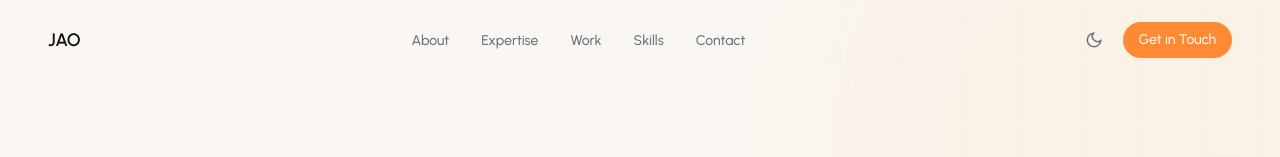
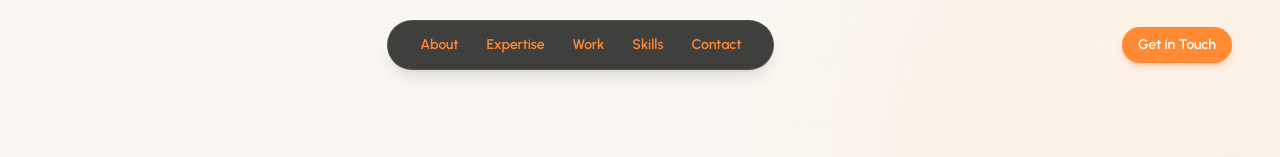
Before and after one commit to devosumba/digital-marketing-portfolio, a Next.js app: page / in a window 1280 px wide. Shown: the top 157 px of the page. Built offline with nearby package versions, Linux system fonts and the light colour scheme.

Commit message:
Add hero image, pill-style navbar with orange nav items, add PROJECT.md

```diff
--- a/components/Navbar.tsx
+++ b/components/Navbar.tsx
@@ -13,7 +13,7 @@ const navLinks = [
 
 function SunIcon() {
   return (
-    <svg width="18" height="18" fill="none" stroke="currentColor" strokeWidth="2" viewBox="0 0 24 24">
+    <svg width="17" height="17" fill="none" stroke="currentColor" strokeWidth="2" viewBox="0 0 24 24">
       <circle cx="12" cy="12" r="5" />
       <path d="M12 1v2M12 21v2M4.22 4.22l1.42 1.42M18.36 18.36l1.42 1.42M1 12h2M21 12h2M4.22 19.78l1.42-1.42M18.36 5.64l1.42-1.42" />
     </svg>
@@ -22,14 +22,13 @@ function SunIcon() {
 
 function MoonIcon() {
   return (
-    <svg width="18" height="18" fill="none" stroke="currentColor" strokeWidth="2" viewBox="0 0 24 24">
+    <svg width="17" height="17" fill="none" stroke="currentColor" strokeWidth="2" viewBox="0 0 24 24">
       <path d="M21 12.79A9 9 0 1111.21 3 7 7 0 0021 12.79z" />
     </svg>
   );
 }
 
 export default function Navbar() {
-  const [scrolled, setScrolled] = useState(false);
   const [menuOpen, setMenuOpen] = useState(false);
   const [theme, setTheme] = useState<"light" | "dark">("light");
 
@@ -38,12 +37,6 @@ export default function Navbar() {
     const prefersDark = window.matchMedia("(prefers-color-scheme: dark)").matches;
     const initial = stored === "dark" || (!stored && prefersDark) ? "dark" : "light";
     setTheme(initial);
-  }, []);
-
-  useEffect(() => {
-    const onScroll = () => setScrolled(window.scrollY > 20);
-    window.addEventListener("scroll", onScroll, { passive: true });
-    return () => window.removeEventListener("scroll", onScroll);
   }, []);
 
   const toggleTheme = () => {
@@ -60,60 +53,55 @@ export default function Navbar() {
   };
 
   return (
-    <header
-      className={`fixed top-0 left-0 right-0 z-50 transition-all duration-300 ${
-        scrolled
-          ? "bg-off-white/90 dark:bg-charcoal/90 backdrop-blur-md shadow-sm border-b border-border dark:border-border-dark"
-          : "bg-transparent"
-      }`}
-    >
-      <nav className="max-w-7xl mx-auto px-6 md:px-12 flex items-center justify-between h-16 md:h-20">
+    <header className="fixed top-0 left-0 right-0 z-50 pointer-events-none">
+      <div className="max-w-7xl mx-auto px-6 md:px-12 pt-5 flex items-center justify-between pointer-events-auto">
+
         {/* Logo */}
         <button
           onClick={() => scrollTo("#hero")}
-          className="font-display text-lg font-semibold tracking-tight text-charcoal dark:text-off-white hover:text-accent dark:hover:text-accent-hover transition-colors"
+          className="font-bold text-lg tracking-tight text-off-white dark:text-off-white hover:text-accent transition-colors"
         >
           JAO
         </button>
 
-        {/* Desktop links */}
-        <ul className="hidden md:flex items-center gap-8">
+        {/* Island pill — desktop only */}
+        <nav
+          className="hidden md:flex items-center gap-1 px-5 py-2.5 rounded-full bg-charcoal/80 dark:bg-charcoal/90 backdrop-blur-md border border-white/10 shadow-lg"
+          aria-label="Main navigation"
+        >
           {navLinks.map((link) => (
-            <li key={link.href}>
-              <button
-                onClick={() => scrollTo(link.href)}
-                className="text-sm font-medium text-muted dark:text-gray-400 hover:text-accent dark:hover:text-accent-hover transition-colors relative group"
-              >
-                {link.label}
-                <span className="absolute -bottom-0.5 left-0 w-0 h-px bg-accent group-hover:w-full transition-all duration-300" />
-              </button>
-            </li>
+            <button
+              key={link.href}
+              onClick={() => scrollTo(link.href)}
+              className="px-3 py-1 rounded-full text-sm font-semibold text-accent hover:bg-white/10 transition-all duration-200"
+            >
+              {link.label}
+            </button>
           ))}
-        </ul>
+        </nav>
 
         {/* Right controls */}
-        <div className="flex items-center gap-3">
+        <div className="flex items-center gap-2">
           <button
             onClick={toggleTheme}
             aria-label="Toggle theme"
-            className="p-2 rounded-full text-muted dark:text-gray-400 hover:text-accent dark:hover:text-accent-hover hover:bg-surface dark:hover:bg-surface-dark transition-all"
+            className="p-2 rounded-full text-off-white/70 hover:text-accent hover:bg-white/10 transition-all"
           >
             {theme === "dark" ? <SunIcon /> : <MoonIcon />}
           </button>
 
-          <a
-            href="#contact"
-            onClick={(e) => { e.preventDefault(); scrollTo("#contact"); }}
-            className="hidden md:inline-flex items-center gap-2 px-4 py-2 rounded-full bg-accent text-off-white text-sm font-medium hover:bg-accent-hover transition-colors"
+          <button
+            onClick={() => scrollTo("#contact")}
+            className="hidden md:inline-flex items-center px-4 py-2 rounded-full bg-accent text-white text-sm font-semibold hover:bg-accent-hover transition-colors shadow-md shadow-accent/30"
           >
             Get in Touch
-          </a>
+          </button>
 
           {/* Mobile hamburger */}
           <button
             onClick={() => setMenuOpen(!menuOpen)}
             aria-label="Toggle menu"
-            className="md:hidden p-2 text-charcoal dark:text-off-white"
+            className="md:hidden p-2 text-off-white"
           >
             <svg width="22" height="22" viewBox="0 0 22 22" fill="none" stroke="currentColor" strokeWidth="2">
               {menuOpen ? (
@@ -124,32 +112,33 @@ export default function Navbar() {
             </svg>
           </button>
         </div>
-      </nav>
+      </div>
 
-      {/* Mobile menu */}
+      {/* Mobile menu — full dropdown */}
       <AnimatePresence>
         {menuOpen && (
           <motion.div
-            initial={{ opacity: 0, height: 0 }}
-            animate={{ opacity: 1, height: "auto" }}
-            exit={{ opacity: 0, height: 0 }}
-            className="md:hidden bg-off-white dark:bg-charcoal border-t border-border dark:border-border-dark overflow-hidden"
+            initial={{ opacity: 0, y: -8 }}
+            animate={{ opacity: 1, y: 0 }}
+            exit={{ opacity: 0, y: -8 }}
+            transition={{ duration: 0.2 }}
+            className="md:hidden mx-4 mt-2 rounded-2xl bg-charcoal/95 backdrop-blur-md border border-white/10 shadow-xl overflow-hidden pointer-events-auto"
           >
-            <ul className="px-6 py-4 flex flex-col gap-4">
+            <ul className="px-4 py-4 flex flex-col gap-1">
               {navLinks.map((link) => (
                 <li key={link.href}>
                   <button
                     onClick={() => scrollTo(link.href)}
-                    className="text-base font-medium text-charcoal dark:text-off-white hover:text-accent dark:hover:text-accent-hover transition-colors"
+                    className="w-full text-left px-3 py-2.5 rounded-xl text-sm font-semibold text-accent hover:bg-white/10 transition-colors"
                   >
                     {link.label}
                   </button>
                 </li>
               ))}
-              <li>
+              <li className="pt-2 border-t border-white/10">
                 <button
                   onClick={() => scrollTo("#contact")}
-                  className="w-full mt-2 px-4 py-2 rounded-full bg-accent text-off-white text-sm font-medium hover:bg-accent-hover transition-colors"
+                  className="w-full px-4 py-2.5 rounded-full bg-accent text-white text-sm font-semibold hover:bg-accent-hover transition-colors text-center"
                 >
                   Get in Touch
                 </button>
```
Also changed, not shown: public/images/hero.jpg (added), 1 other file (tests, documents, lock files or other folders).
